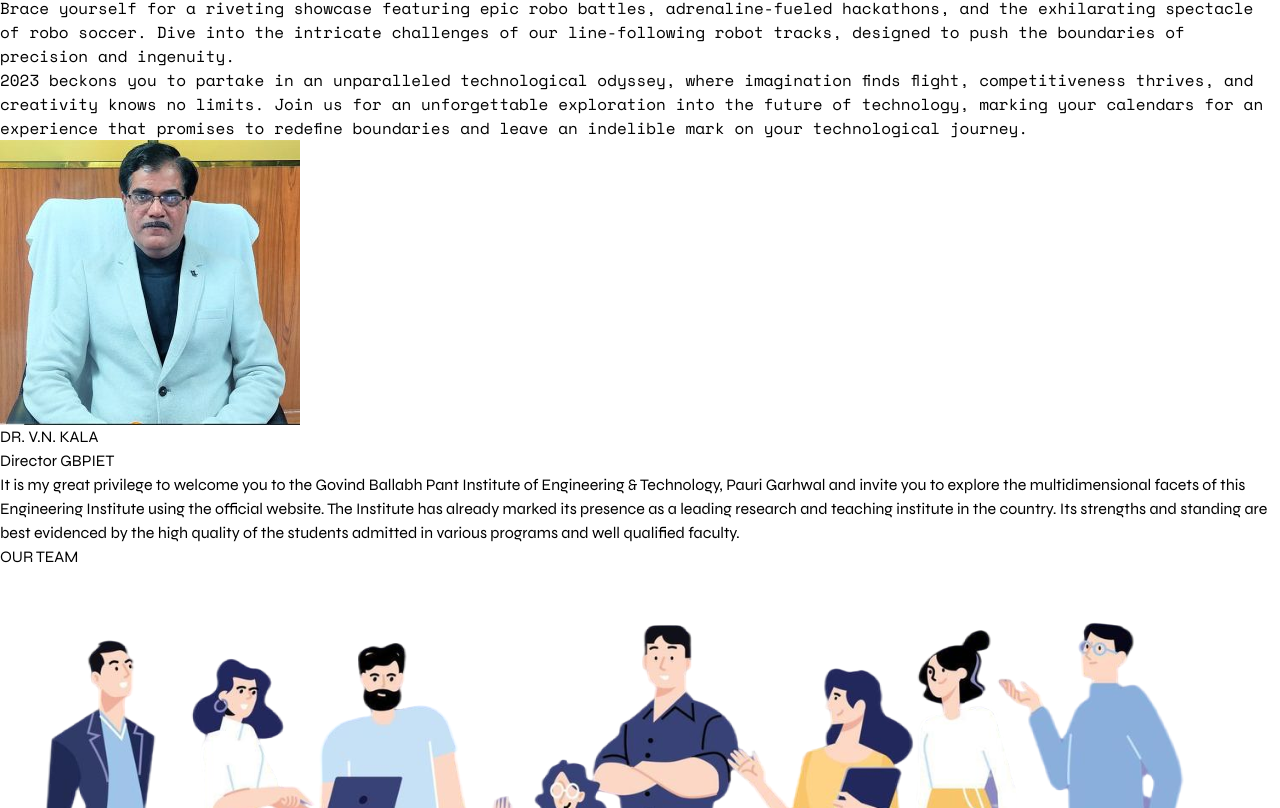
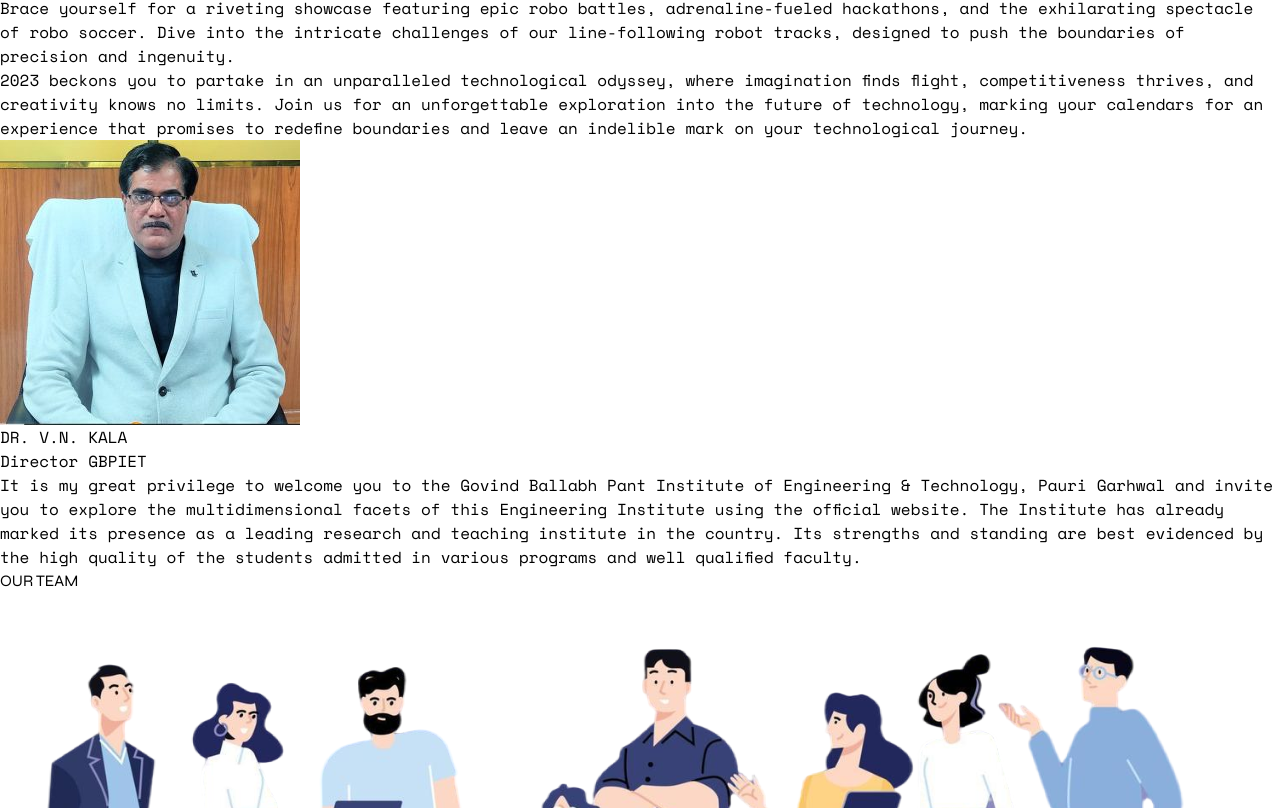
Before and after one commit to vky5/spandan, a React (Vite) app: page /AboutUs in a window 1280 px wide. Shown: the part 592-1400 px from the top of the page. Built offline with nearby package versions, Linux system fonts and the light colour scheme.

Commit message:
register page

```diff
--- a/src/App.jsx
+++ b/src/App.jsx
@@ -5,6 +5,7 @@
 import EventDetail from "./Pages/EventDetail";
 import Footer from "./Components/Footer/Footer";
 import Navbar from "./Components/Menu/Navbar";
+import RegisterPage from "./Pages/RegisterPage";
 
 function App() {
   return (
@@ -16,6 +17,7 @@
           <Route path="/Events" element={<EventPage />}></Route>
           <Route path="/Events/:id" element={<EventDetail />}></Route>
           <Route path="/AboutUs" element={<AboutPage />}></Route>
+          <Route path="/Register" element={<RegisterPage />}></Route>
         </Routes>
         <Footer />
       </div>
--- a/src/Components/EventComponents/EventUpper.jsx
+++ b/src/Components/EventComponents/EventUpper.jsx
@@ -6,7 +6,7 @@
   return (
     <div className="bg-[#002046] px-0.5">
       <div className="flex items-end justify-between ">
-        <div className="justify-end text-white">
+        <div className="justify-end mt-24 text-white">
           <h1 className=" text-2xl md:text-6xl font-medium leading-[19px]" style={{fontFamily :"Syne"}}>
             Explore all your{" "}
             <span className="text-3xl font-semibold text-yellow-500 md:text-7xl" style={{fontFamily :"Syne"}}>
--- a/src/Components/EventComponents/Filter.jsx
+++ b/src/Components/EventComponents/Filter.jsx
@@ -16,7 +16,7 @@
   return (
     <ul className="flex items-center mx-4 list-none border-b-2 md:mx-0 justify-evenly filter-menu-items md:justify-evenly" style={{fontFamily :"Syne"}}>
       {filterdata.map((item) => {
-        const activeClass = " border-b-4 text-white";
+        const activeClass = "border-yellow-500 border-b-4   text-white";
         return (
           <li
             className={`py-2 text-md md:text-4xl text-white md:font-normal md:leading-7 font-normal leading-5 cursor-pointer ${
--- a/src/Components/Footer/Footer.jsx
+++ b/src/Components/Footer/Footer.jsx
@@ -45,10 +45,10 @@
         <div className="flex items-center justify-evenly ">
           {data1.map((item) => (
             <p
-              className="flex items-center px-3 py-1 mx-0.5 md:mx-2 bg-[#0c2c53] rounded-lg  text-[10px] md:text-xl"
+              className="flex items-center px-3 py-1 mx-0.5 md:mx-2 bg-[#0c2c53] rounded-lg  text-[10px] md:text-xl hover:text-yellow-500"
               key={item.id}
             >
-              <a href={item.link} target="_blank">
+              <a href={item.link} target="_blank" className="">
                 {item.name}
               </a>
               <BsArrowUpRight />
@@ -57,11 +57,11 @@
         </div>
         <div className="flex justify-around mt-5">
           <ul
-            className="flex flex-wrap items-center justify-evenly text-[12px] w-48 md:w-96 md:text-2xl"
+            className="flex flex-wrap items-center justify-evenly text-[12px] w-48 md:w-96 md:text-2xl "
             style={{ fontFamily: "sharetech" }}
           >
             {data2.map((item) => (
-              <li key={item.id} className="px-2">
+              <li key={item.id} className="px-2 hover:text-yellow-500">
                 <a href={item.link} target="_blank">
                   {item.name}
                 </a>
--- a/src/Components/HomeComponents/Box.jsx
+++ b/src/Components/HomeComponents/Box.jsx
@@ -4,16 +4,17 @@
 import line from "../../Images/homeImages/line.jpeg";
 import "../../data/fonts.css";
 
-function Box({ heading, extraHeading, data }) {
+function Box({ heading, extraHeading, data ,key}) {
   const backgroundStyle = {
     backgroundImage: `url(${bg2})`,
     backgroundSize: "cover",
   };
 
+
   return (
     <div
       style={backgroundStyle}
-      className="flex items-center gap-1 py-5 mx-5 my-5 md:h-36 "
+      className={`flex items-center gap-1 py-5 mx-5 my-5 md:h-36 ${key%2===0 ? "flex-row-reverse" : "flex-row"}` }
     >
       <div className="text-center w-fit sm:w-1/3">
         <div
--- a/src/Pages/AboutPage.jsx
+++ b/src/Pages/AboutPage.jsx
@@ -1,6 +1,11 @@
 import React from "react";
 import team from "../Images/team.png";
-import { DirectorGBPIET, FacultyData, HeadData, ManagerData } from "../data/facultyData";
+import {
+  DirectorGBPIET,
+  FacultyData,
+  HeadData,
+  ManagerData,
+} from "../data/facultyData";
 import "../data/fonts.css";
 
 const AboutPage = () => {
@@ -49,32 +54,41 @@
           mark on your technological journey.
         </p>
       </div>
-
-      <div className="flex flex-col md:flex-row justify-center items-center mb-8">
+      <div className="mt-10">
+        {DirectorGBPIET.map((item) => (
+          <div key={item.id} className="flex flex-col justify-center">
+            <div className="flex justify-center">
               <img
-          src={DirectorGBPIET[0].img}
-          className="w-32 h-32 rounded-full border-4 border-yellow-400"
-          alt="Director GBPIET"
+                src={item.img}
+                alt="director image"
+                className="w-48 border-4 border-yellow-400 rounded-full"
               />
-        <div className="ml-4 text-sm md:text-lg" style={{ fontFamily: "Syne" }}>
-          <p>
-            {DirectorGBPIET[0].name}
-            <br />
-            {DirectorGBPIET[0].position}
+            </div>
+            <p
+              style={{ fontFamily: "spacemono" }}
+              className="text-xl font-semibold"
+            >
+              {item.name}
             </p>
-          <p className="mt-4">
-            It is my great privilege to welcome you to the Govind Ballabh Pant
-            Institute of Engineering & Technology, Pauri Garhwal and invite
-            you to explore the multidimensional facets of this Engineering
-            Institute using the official website. The Institute has already
-            marked its presence as a leading research and teaching institute in
-            the country. Its strengths and standing are best evidenced by the
-            high quality of the students admitted in various programs and well
-            qualified faculty.
+            <p
+              style={{ fontFamily: "spacemono" }}
+              className="text-xl font-semibold"
+            >
+              {" "}
+              {item.position}
             </p>
           </div>
+        ))}
       </div>
-
+      <p className="mt-4 text-xl" style={{ fontFamily: "spacemono" }}>
+        It is my great privilege to welcome you to the Govind Ballabh Pant
+        Institute of Engineering & Technology, Pauri Garhwal and invite you to
+        explore the multidimensional facets of this Engineering Institute using
+        the official website. The Institute has already marked its presence as a
+        leading research and teaching institute in the country. Its strengths
+        and standing are best evidenced by the high quality of the students
+        admitted in various programs and well qualified faculty.
+      </p>
       <h2
         className="mt-10 text-xl font-semibold md:mt-20 md:text-6xl"
         style={{ fontFamily: "Syne" }}
@@ -84,8 +98,7 @@
       <div className="flex justify-center">
         <img src={team} className="sm:w-96" />
       </div>
-
-       <div className="grid grid-cols-2 mt-10 sm:grid-cols-3 gap-x-5 md:grid lg:grid-cols-4 lg:gap-x-10">
+      <div className="grid grid-cols-2 mt-10 sm:grid-cols-3 gap-x-5 md:grid lg:grid-cols-3 lg:gap-x-56 lg:px-20">
         {FacultyData.map((item) => (
           <div key={item.id} className="">
             <img
--- a/src/Pages/HomePage.jsx
+++ b/src/Pages/HomePage.jsx
@@ -9,20 +9,23 @@
 
 function Homepage() {
 
-    console.log(dataofHome);
   return (
     <>
-      <Registerpage/>
+      <Registerpage />
       <div className="my-4">
-        <Timeline/>
+        <Timeline />
       </div>
-
-      <Box heading={dataofHome[0].heading} extraHeading={dataofHome[0].extraHeading} data={dataofHome[0].data}/>
-      <Box heading={dataofHome[1].heading} extraHeading={dataofHome[1].extraHeading} data={dataofHome[1].data}/>
-      <Box heading={dataofHome[2].heading} extraHeading={dataofHome[2].extraHeading} data={dataofHome[2].data}/>
+      {dataofHome.map((item) => (
+        <Box
+          heading={item.heading}
+          extraHeading={item.extraHeading}
+          data={item.data}
+          key={item.key}
+        />
+      ))}
 
       <div className="flex justify-center">
-        <MyCarousel/>
+        <MyCarousel />
       </div>
     </>
   );
--- /dev/null
+++ b/src/Pages/RegisterPage.jsx
@@ -0,0 +1,83 @@
+import React from "react";
+import logo from "../Images/Spandan_logo.png";
+import { FaFacebookF } from "react-icons/fa";
+import { FaGoogle } from "react-icons/fa";
+import { FaLinkedinIn } from "react-icons/fa";
+const RegisterPage = () => {
+  return (
+    <div className="h-screen sm:flex sm:justify-center sm:mt-20 ">
+      <div className="sm:flex h-fit">
+        <div className="bg-[#163e6c] text-center px-4 py-4 sm:py-16 sm:px-8 text-white">
+          <h2 className="text-4xl font-bold">Hello Friend!</h2>
+          <p className="mt-2">To Register Yourself in Various Events,</p>
+          <p>Please Signup With Your Info</p>
+          <div className="flex justify-center">
+            <img src={logo} />
+          </div>
+        </div>
+        <div className="px-4 py-4 text-center bg-white sm:px-10">
+          <h2 className="text-4xl font-bold">Sign-up</h2>
+          <div className="flex justify-center mt-3">
+            <div className="flex space-x-10">
+              <div className="p-2 border-2 rounded-full">
+                <a href="www.facebook.com">
+                  <FaFacebookF />
+                </a>
+              </div>
+              <div className="p-2 border-2 rounded-full">
+                <a href="www.google.com">
+                  <FaGoogle />
+                </a>
+              </div>
+              <div className="p-2 border-2 rounded-full">
+                <a href="www.linkedin.com">
+                  <FaLinkedinIn />
+                </a>
+              </div>
+            </div>
+          </div>
+          <p className="my-2">or use your email for Sign-up</p>
+          <div>
+            <form>
+              <div class="mb-4">
+                <input
+                  type="text"
+                  id="fullName"
+                  class="form-input w-full px-4 py-2 border rounded-lg text-gray-700 focus:ring-blue-500 bg-slate-200"
+                  required
+                  placeholder="Name"
+                />
+              </div>
+              <div class="mb-4">
+                <input
+                  type="number"
+                  id="fullName"
+                  class="form-input w-full px-4 py-2 border rounded-lg text-gray-700 focus:ring-blue-500 bg-slate-200"
+                  required
+                  placeholder="Student ID"
+                />
+              </div>
+              <div class="mb-4">
+                <input
+                  type="email"
+                  id="email"
+                  class="form-input w-full px-4 py-2 border rounded-lg text-gray-900 focus:ring-blue-500 bg-slate-200"
+                  required
+                  placeholder="Email"
+                />
+              </div>
+              <button
+                type="submit"
+                class="w-fit bg-yellow-500 text-white px-10 py-2 rounded-full hover:bg-yellow-600 focus:outline-none focus:ring-2 focus:ring-yellow-500 focus:ring-opacity-50"
+              >
+                Register
+              </button>
+            </form>
+          </div>
+        </div>
+      </div>
+    </div>
+  );
+};
+
+export default RegisterPage;
--- a/src/data/facultyData.js
+++ b/src/data/facultyData.js
@@ -63,12 +63,12 @@
     position: "Overall Team Coordinator",
   },
 
-  {
-    id: 2,
-    img: harshsir,
-    name: "Harsh Chaudhary",
-    position: "Events and Management ",
-  },
+  // {
+  //   id: 2,
+  //   img: harshsir,
+  //   name: "Harsh Chaudhary",
+  //   position: "Events and Management ",
+  // },
   {
     id: 3,
     img: gyanedrasir,
@@ -93,16 +93,16 @@
     name: "Yash Singal",
     position: "Hospitality Team",
   },
-  {
-    id: 7,
-    img: dummyimage,
-    name: "ABC Singh",
-    position: "Food and Beverages Team",
-  },
-  {
-    id: 8,
-    img: dummyimage,
-    name: "ABC Singh",
-    position: "Media and Publicity Team",
-  },
+  // {
+  //   id: 7,
+  //   img: dummyimage,
+  //   name: "ABC Singh",
+  //   position: "Food and Beverages Team",
+  // },
+  // {
+  //   id: 8,
+  //   img: dummyimage,
+  //   name: "ABC Singh",
+  //   position: "Media and Publicity Team",
+  // },
 ];
```
Also changed, not shown: src/Components/HomeComponents/Register.jsx (+18 -5 lines), src/Images/pritidimri.jpg, 1 other file (tests, documents, lock files or other folders). Lines whose indentation alone changed are shown as unchanged.
